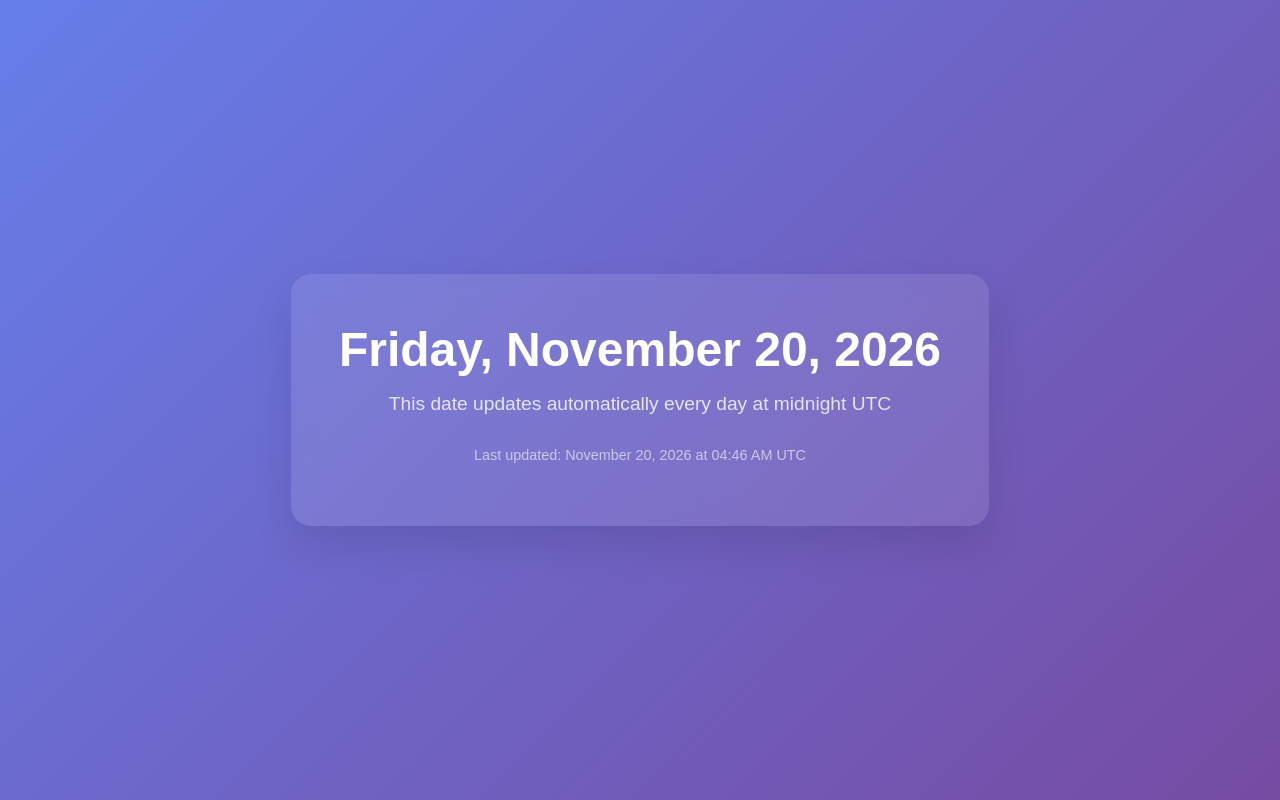
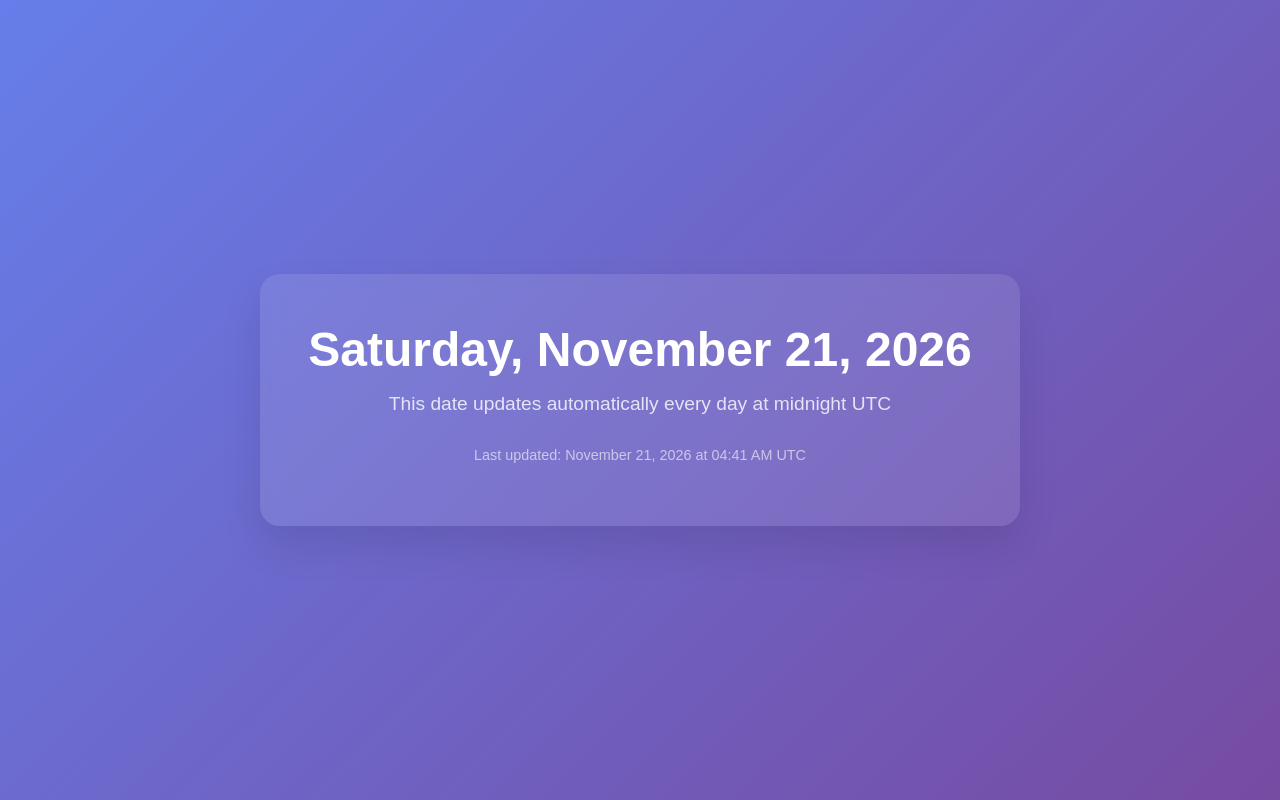
Before and after one commit to TherenceMashego/-Current-Date-Automation, a plain HTML site: page index.html in a window 1280 px wide. Drawn offline with Linux system fonts and the light colour scheme.

Commit message:
📅 Auto-update: Saturday, 2026-11-21

```diff
--- a/index.html
+++ b/index.html
@@ -52,10 +52,10 @@
 </head>
 <body>
     <div class="date-container">
-        <h1 class="date">Friday, November 20, 2026</h1>
+        <h1 class="date">Saturday, November 21, 2026</h1>
 
         <p class="subtitle">This date updates automatically every day at midnight UTC</p>
-        <p class="timestamp">Last updated: November 20, 2026 at 04:46 AM UTC</p>
+        <p class="timestamp">Last updated: November 21, 2026 at 04:41 AM UTC</p>
     </div>
 </body>
 </html>
```
